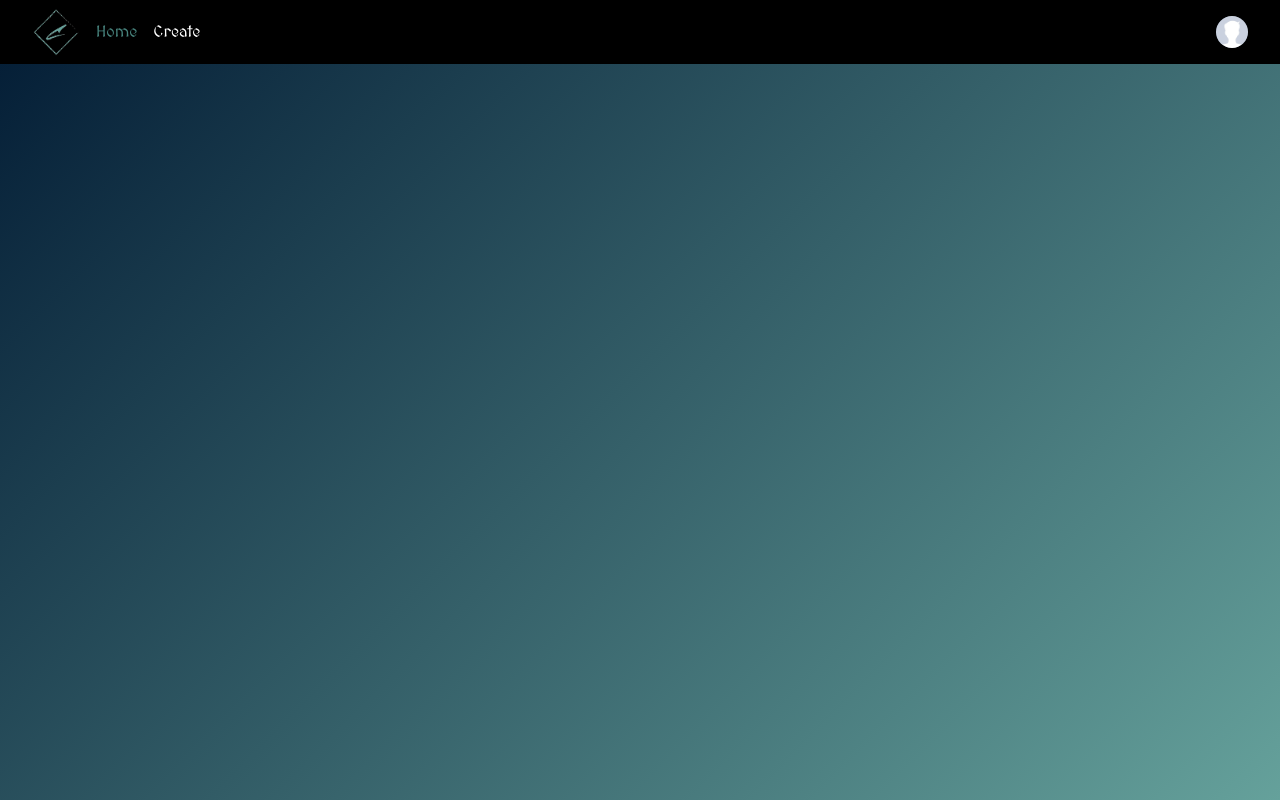
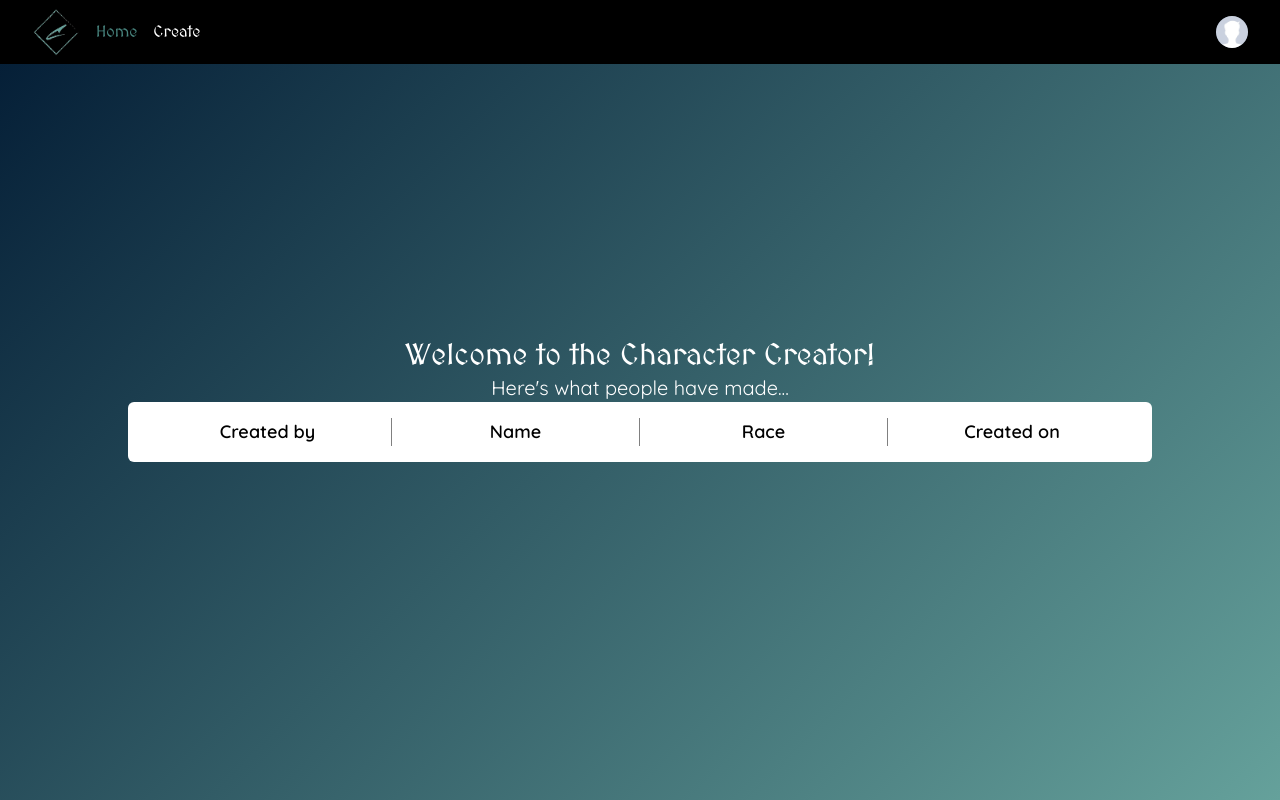
Before and after one commit to Fy50167/character-creator, a React (Vite) app in the folder client/: page / in a window 1280 px wide. Built offline with nearby package versions, Linux system fonts and the light colour scheme.

Commit message:
starting on home page

```diff
--- /dev/null
+++ b/client/src/components/CharacterDisplay.jsx
@@ -0,0 +1,24 @@
+export default function CharacterDisplay(props) {
+    const { creator, name, race, date, bold } = props;
+
+    return (
+        <div
+            className={`w-full flex text-black text-lg p-4 text-center ${
+                bold ? 'font-bold' : ''
+            }`}
+        >
+            <div className='w-1/4 text-inherit display-border'>
+                <p className='text-inherit'>{creator}</p>
+            </div>
+            <div className='w-1/4 text-inherit display-border'>
+                <p className='text-inherit'>{name}</p>
+            </div>
+            <div className='w-1/4 text-inherit display-border'>
+                <p className='text-inherit'>{race}</p>
+            </div>
+            <div className='w-1/4 text-inherit'>
+                <p className='text-inherit'>{date}</p>
+            </div>
+        </div>
+    );
+}
--- a/client/src/index.css
+++ b/client/src/index.css
@@ -42,3 +42,7 @@ body,
 .active {
     color: #47837d !important;
 }
+
+.display-border {
+    border-right: 1px solid grey;
+}
--- a/client/src/pages/Home.jsx
+++ b/client/src/pages/Home.jsx
@@ -1,3 +1,28 @@
+import CharacterDisplay from '../components/CharacterDisplay';
+
 export default function Home() {
-    return <></>;
+    return (
+        <section className='w-full h-full flex flex-col justify-center items-center'>
+            <div className='text-center'>
+                <h2 className='stylized text-xl md:text-3xl'>
+                    Welcome to the Character Creator!
+                </h2>
+            </div>
+
+            <div className='flex flex-col justify-center items-center w-4/5 '>
+                <h3 className='text-lg md:text-xl'>
+                    Here's what people have made...
+                </h3>
+                <div className='bg-white rounded-md w-full'>
+                    <CharacterDisplay
+                        creator='Created by'
+                        name='Name'
+                        race='Race'
+                        date='Created on'
+                        bold={true}
+                    />
+                </div>
+            </div>
+        </section>
+    );
 }
```
